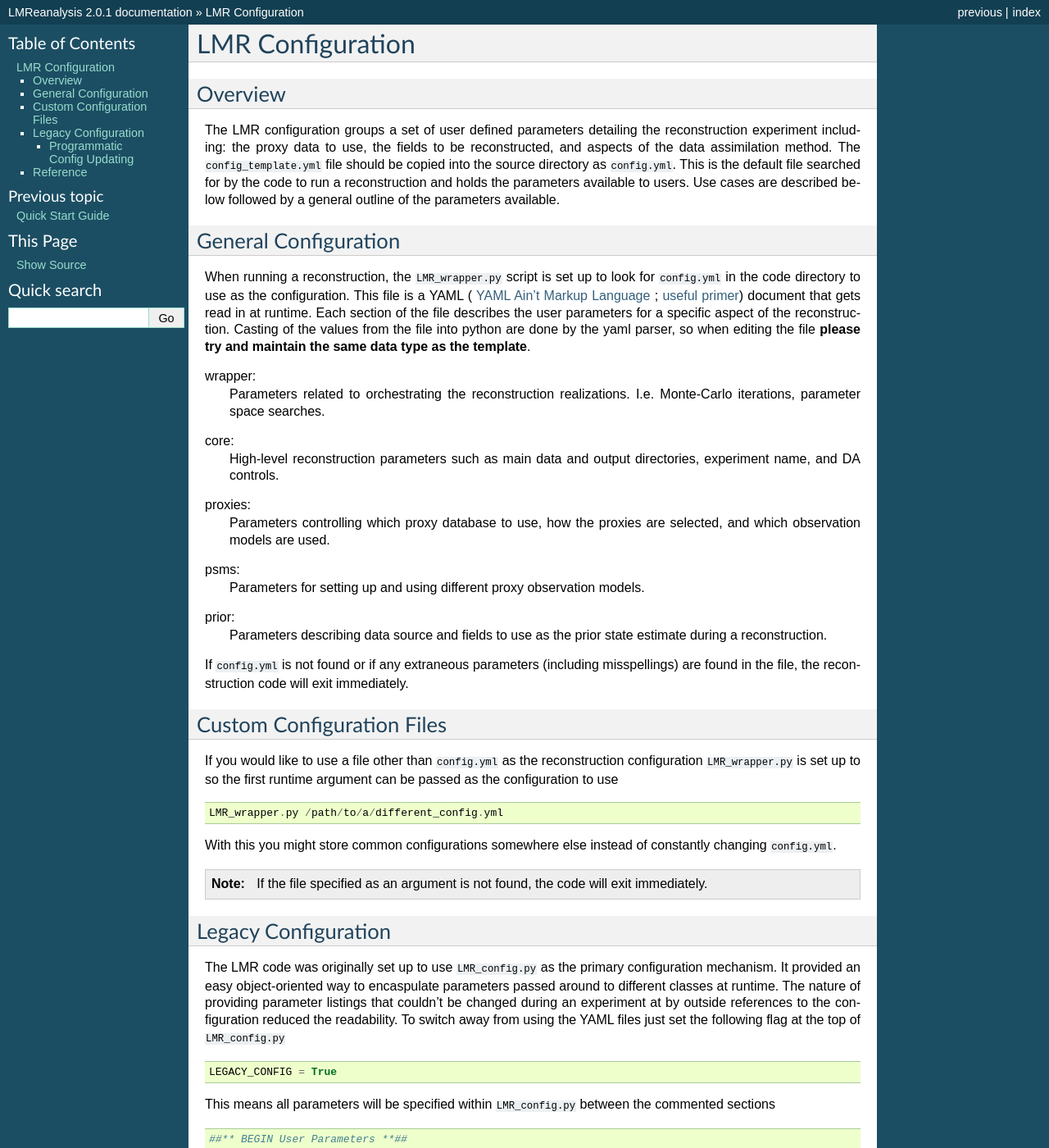
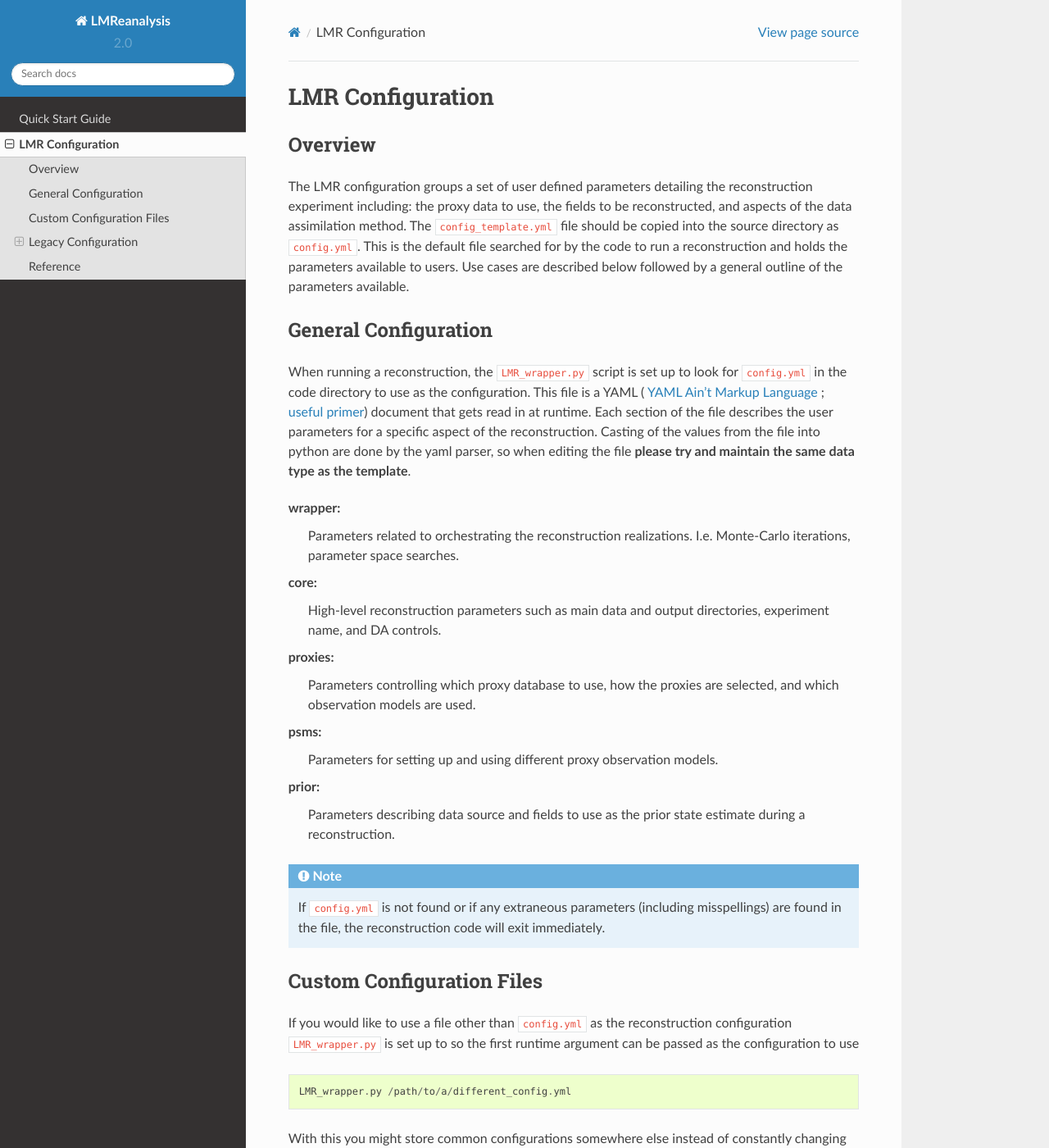
Before and after one commit to modons/LMR, a Sphinx documentation site: the page built from docs/configuration.rst, in a window 1280 px wide and 1400 px high. Shown: the whole window at 82% size. Built offline with Sphinx 7.4.7 and the Read the Docs theme 2.0.0, drawn with Linux system fonts in a browser that asks for light colours; some of the changed text lies outside the part shown.

Commit message:
Added ReadTheDocs theme.

```diff
--- a/docs/conf.py
+++ b/docs/conf.py
@@ -14,6 +14,7 @@
 
 import sys
 import os
+import sphinx_rtd_theme
 
 # If extensions (or modules to document with autodoc) are in another directory,
 # add these directories to sys.path here. If the directory is relative to the
@@ -55,7 +56,7 @@
 # The short X.Y version.
 version = '2.0'
 # The full version, including alpha/beta/rc tags.
-release = '2.0.1'
+release = '2.0.0'
 
 # The language for content autogenerated by Sphinx. Refer to documentation
 # for a list of supported languages.
@@ -100,7 +101,7 @@
 
 # The theme to use for HTML and HTML Help pages.  See the documentation for
 # a list of builtin themes.
-html_theme = 'default'
+html_theme = 'sphinx_rtd_theme'
 
 # Theme options are theme-specific and customize the look and feel of a theme
 # further.  For a list of options available for each theme, see the
@@ -108,7 +109,7 @@
 #html_theme_options = {}
 
 # Add any paths that contain custom themes here, relative to this directory.
-#html_theme_path = []
+html_theme_path = [sphinx_rtd_theme.get_html_theme_path()]
 
 # The name for this set of Sphinx documents.  If None, it defaults to
 # "<project> v<release> documentation".
--- a/docs/configuration.rst
+++ b/docs/configuration.rst
@@ -45,8 +45,8 @@ prior:
     estimate during a reconstruction.
 
 .. note::
-If ``config.yml`` is not found or if any extraneous parameters (including misspellings)
-are found in the file, the reconstruction code will exit immediately.
+   If ``config.yml`` is not found or if any extraneous parameters (including misspellings)
+   are found in the file, the reconstruction code will exit immediately.
 
 Custom Configuration Files
 --------------------------
```
